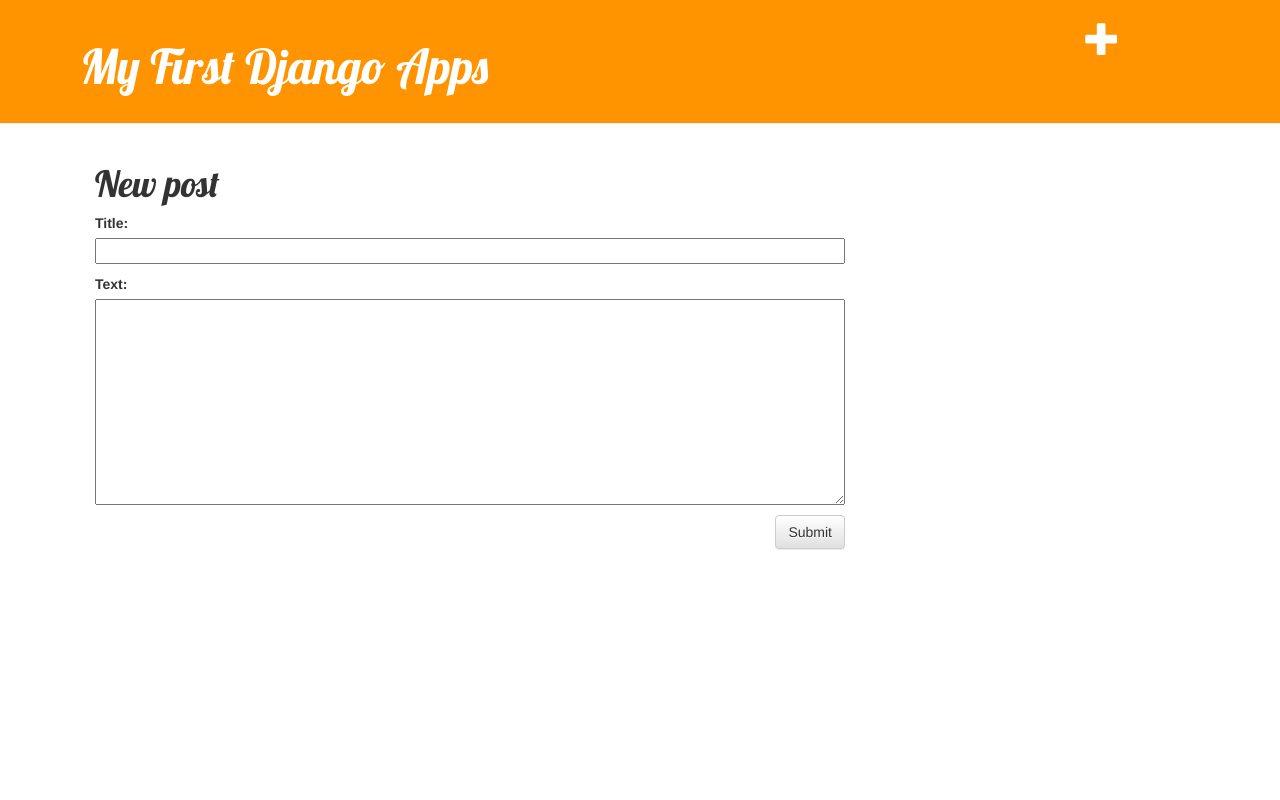
After one commit to dertajora/django, a Django app: page /post/new/ in a window 1280 px wide. The commit adds this page. Run offline with Django 3.2, Linux system fonts and the light colour scheme; a user stored in the database is signed in; some libraries are stand-ins or nearby versions.

Commit message:
Update Edit Post and New Post

```diff
--- /dev/null
+++ b/blog/forms.py
@@ -0,0 +1,8 @@
+from django import forms
+from .models import Post
+
+# .models means file models ada dalam satu direktori dengan file forms
+class PostForm(forms.ModelForm):
+	class Meta:
+		model = Post
+		fields = ('title','text',)
--- /dev/null
+++ b/blog/static/css/blog.css
@@ -0,0 +1,62 @@
+h1 a {
+    color: #FCA205;
+    font-family: 'Lobster';
+
+}
+
+
+
+.page-header {
+    background-color: #ff9400;
+    margin-top: 0;
+    padding: 20px 80px 20px 80px;
+    /*TOP RIGHT BOTTOM LEFT*/
+}
+
+.page-header h1, .page-header h1 a, .page-header h1 a:visited, .page-header h1 a:active {
+    color: #ffffff;
+    font-size: 36pt;
+    text-decoration: none;
+}
+
+.content {
+    margin-left: 80px;
+}
+
+h1, h2, h3, h4 {
+    font-family: 'Lobster', cursive;
+    text-decoration: none;
+}
+
+.date {
+    color: #828282;
+}
+
+.save {
+    float: right;
+}
+
+.post-form textarea, .post-form input {
+    width: 100%;
+}
+
+.top-menu, .top-menu:hover, .top-menu:visited {
+    color: #ffffff;
+    float: right;
+    font-size: 26pt;
+    margin-right: 80px;
+}
+
+.post {
+    margin-bottom: 70px;
+}
+
+.post h1 a, .post h1  {
+    color: #000000;
+    text-decoration: none;
+
+}
+
+.post a:hover {
+	color: #FCA205;
+}
--- /dev/null
+++ b/blog/templates/blog/base.html
@@ -0,0 +1,30 @@
+{% load staticfiles %}
+<html>
+    <head>
+        <link rel="stylesheet" href="//maxcdn.bootstrapcdn.com/bootstrap/3.2.0/css/bootstrap.min.css">
+        <link href="http://fonts.googleapis.com/css?family=Lobster&subset=latin,latin-ext" rel="stylesheet" type="text/css">
+        <link rel="stylesheet" href="//maxcdn.bootstrapcdn.com/bootstrap/3.2.0/css/bootstrap-theme.min.css">
+        <link rel="stylesheet" href="{% static 'css/blog.css' %}">
+        <title>My First Django Apps</title>
+    </head>
+    <body>
+    <div class="page-header">
+
+        <!-- autentifikasi apakah user suda login atau belum -->
+        {% if user.is_authenticated %}
+        <a href="{% url 'post_new' %}" class="top-menu"><span class="glyphicon glyphicon-plus"></span></a>
+        {% endif %}
+        <h1><a href="/">My First Django Apps</a></h1>
+    </div>
+    <div class="content container">
+        <div class="row">
+            <div class="col-md-8">
+
+            {% block content %}
+            <!-- content dari masing-masing halaman hasil extend akan ditampilkan disini  -->
+            {% endblock %}
+            </div>
+        </div>
+    </div>
+    </body>
+</html>
--- /dev/null
+++ b/blog/templates/blog/post_edit.html
@@ -0,0 +1,10 @@
+{% extends 'blog/base.html' %}
+
+{% block content %}
+    <h1>New post</h1>
+
+    <form method="POST" class="post-form">{% csrf_token %}  <!-- crsf is important, because its added security in python-->
+        {{ form.as_p }}
+        <button type="submit" class="save btn btn-default">Submit</button>
+    </form>
+{% endblock %}
--- a/blog/urls.py
+++ b/blog/urls.py
@@ -3,5 +3,11 @@ from . import views
 
 urlpatterns = [
 	url(r'^$',views.post_list, name='post_list'),
-
+	url(r'^post/(?P<pk>\d+)/$', views.post_detail, name='post_detail'),
+	url(r'^post/new/$',views.post_new, name='post_new'),
+	url(r'^post/(?P<pk>\d+)/edit/$', views.post_edit, name='post_edit'),
+	# r itu untuk mendefinisikan bahwa itu adalah regex
+	#'' ini string
+	# ^ ini untuk mendefinisikan awal dari string
+	# $ untuk mendefinisikan akhir dari string
 ]
--- a/blog/views.py
+++ b/blog/views.py
@@ -1,9 +1,41 @@
-from django.shortcuts import render
+from django.shortcuts import redirect,render, get_object_or_404
 from django.utils import timezone
 from .models import Post
+from .forms import PostForm
+
 
 # Create your views here.
+
+def post_detail(request, pk):
+	post = get_object_or_404(Post, pk=pk)
+	return render(request, 'blog/post_detail.html',{'post':post})
 def post_list(request):
 	posts = Post.objects.filter(published_date__lte=timezone.now()).order_by('published_date')
 	stories = Post.objects.all()
 	return render(request, 'blog/post_list.html',{'posts':posts,'stories':stories})
+def post_new(request):
+    if request.method == "POST":
+        form = PostForm(request.POST)
+        if form.is_valid():
+            post = form.save(commit=False)
+            post.author = request.user
+            post.published_date = timezone.now()
+            post.save()
+            return redirect('post_detail', pk=post.pk)
+    else:
+        form = PostForm()
+    return render(request, 'blog/post_edit.html', {'form': form})
+
+def post_edit(request, pk):
+    post = get_object_or_404(Post, pk=pk)
+    if request.method == "POST":
+        form = PostForm(request.POST, instance=post)
+        if form.is_valid():
+            post = form.save(commit=False)
+            post.author = request.user
+            post.published_date = timezone.now()
+            post.save()
+            return redirect('post_detail', pk=post.pk)
+    else:
+        form = PostForm(instance=post)
+    return render(request, 'blog/post_edit.html', {'form': form})
```
Also changed, not shown: blog/templates/blog/post_detail.html (added, +17 -0 lines), blog/templates/blog/post_list.html (+12 -21 lines), db.sqlite3.
